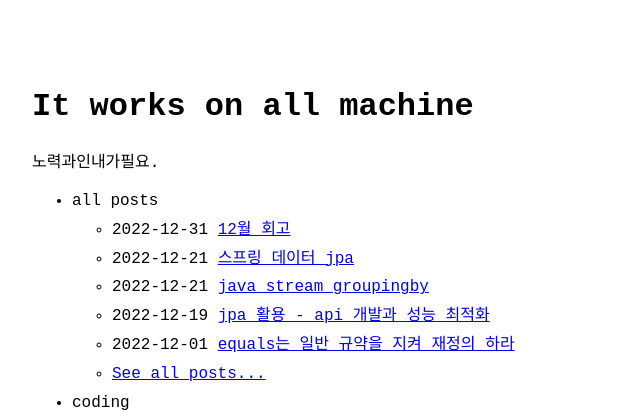
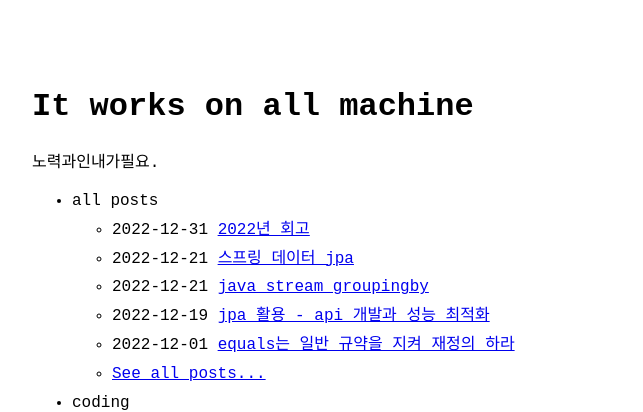
Before and after one commit to khjzzm/khjzzm.github.io, a Jekyll site: the page built from index.md, in a window 1280 px wide. Shown: the top 412 px of the page, without its empty margins (288-931 px from the left). Built offline with Jekyll 4.4.1, drawn with Linux system fonts in a browser that asks for light colours.

Commit message:
22년 회고 해보자

```diff
--- a/_posts/2022-12-31-Retrospect.md
+++ b/_posts/2022-12-31-Retrospect.md
@@ -1,4 +1,6 @@
 ---
 layout: post
-title: 12월 회고
+title: 2022년 회고
 ---
+
+## 1월
```
